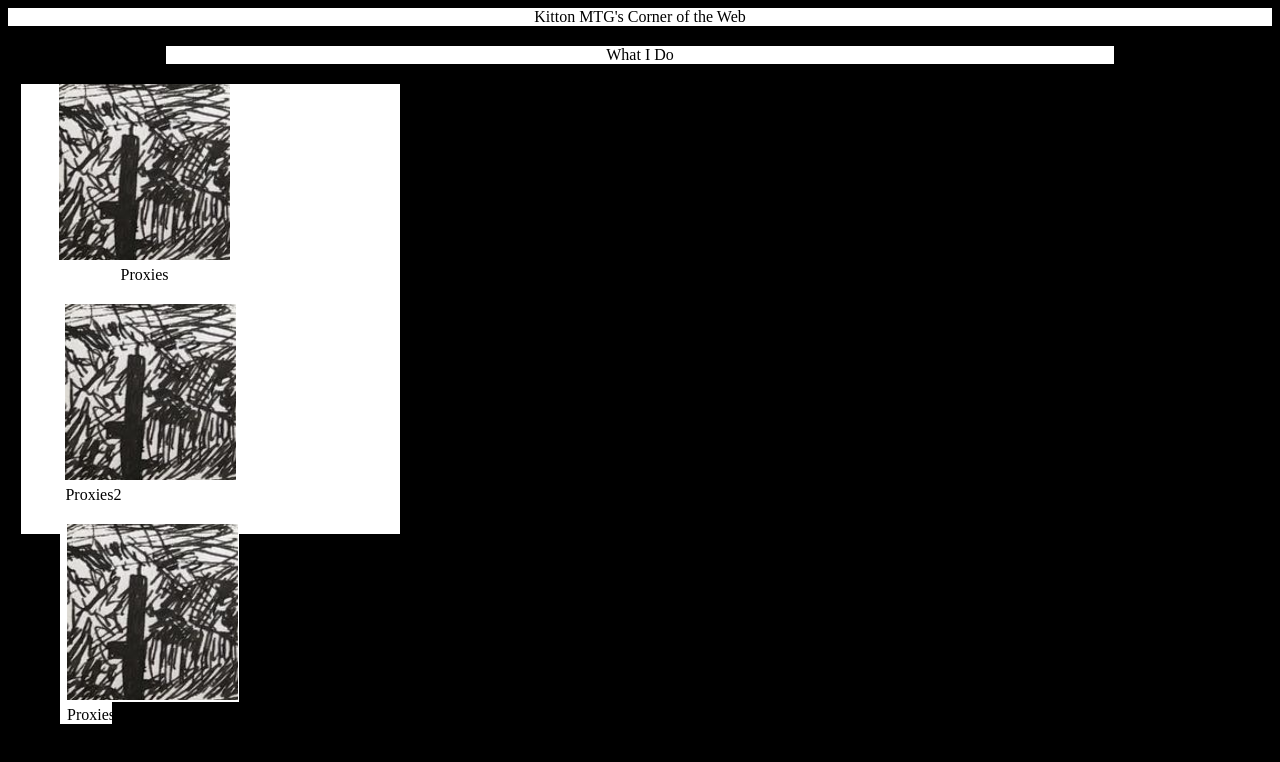
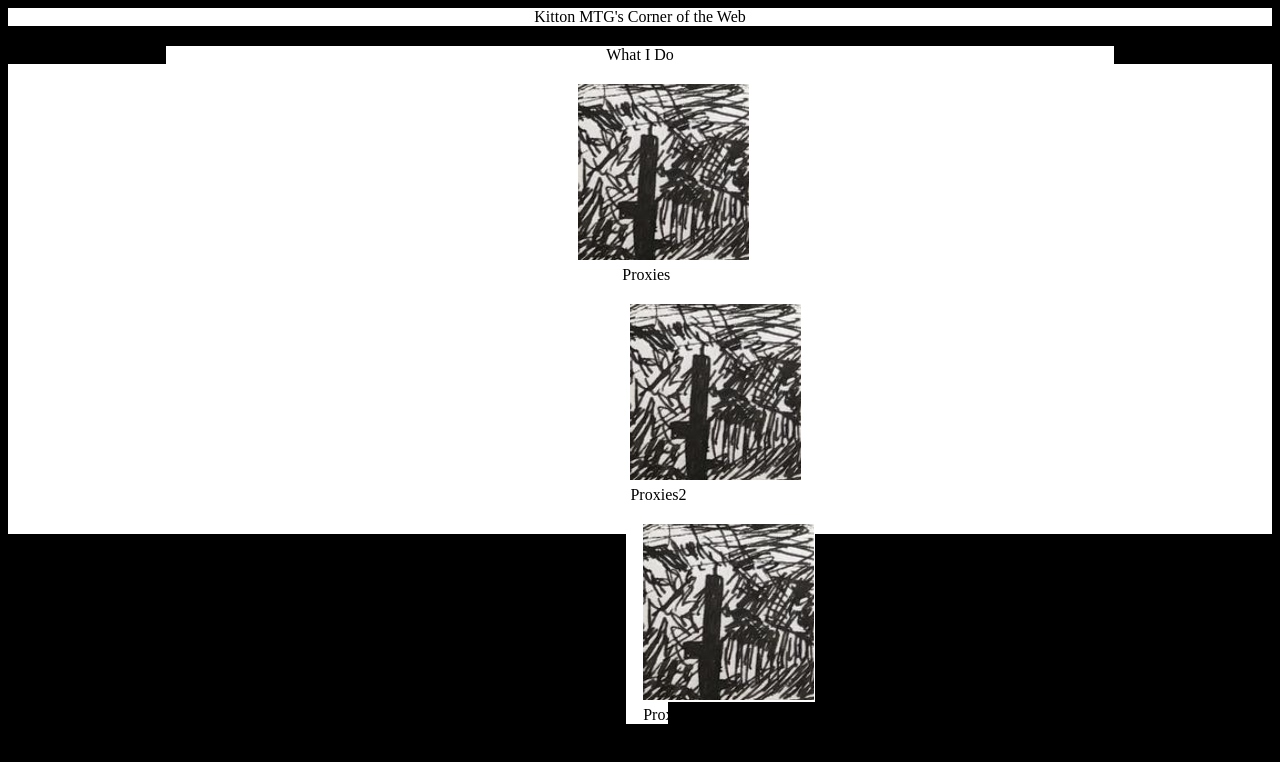
Before and after one commit to Tom-Kitton/Tom-Kitton.github.io, a plain HTML site: page index.html in a window 1280 px wide. Drawn offline with Linux system fonts and the light colour scheme.

Commit message:
added array div class to contain tile divs

```diff
--- a/Main.css
+++ b/Main.css
@@ -19,6 +19,13 @@ body {
 	margin-top: 20px;
 }
 
+.Array {
+	color: black;
+	text-align: center;
+	background-color: white;
+	max-width: 100%
+}
+
 .Tile {
 	color: black;
 	text-align: center;
@@ -27,7 +34,7 @@ body {
 	max-height: 500px;
 	margin-left: 1%;
 	margin-top: 20px;
-	display: flex;
+	display: inline-flex;
 }
 .Image {
 	text-align: center;
--- a/index.html
+++ b/index.html
@@ -7,6 +7,7 @@
 <body>
 	<div class="Heading">Kitton MTG's Corner of the Web</div>
 	<div class="Subheading">What I Do</div>
+	<div class="Array">
 		<div class="Tile">
 			<div class="Image"><img src="CloudForest1.png" alt="A Picture of a Cloud Forest">
 				<div class="Label">
@@ -22,7 +23,7 @@
 				<div class="Label">
 					Proxies3
 				</div>
-
+		</div>
 	</div>
 </div>
 </body>
```
Lines whose indentation alone changed are shown as unchanged.
